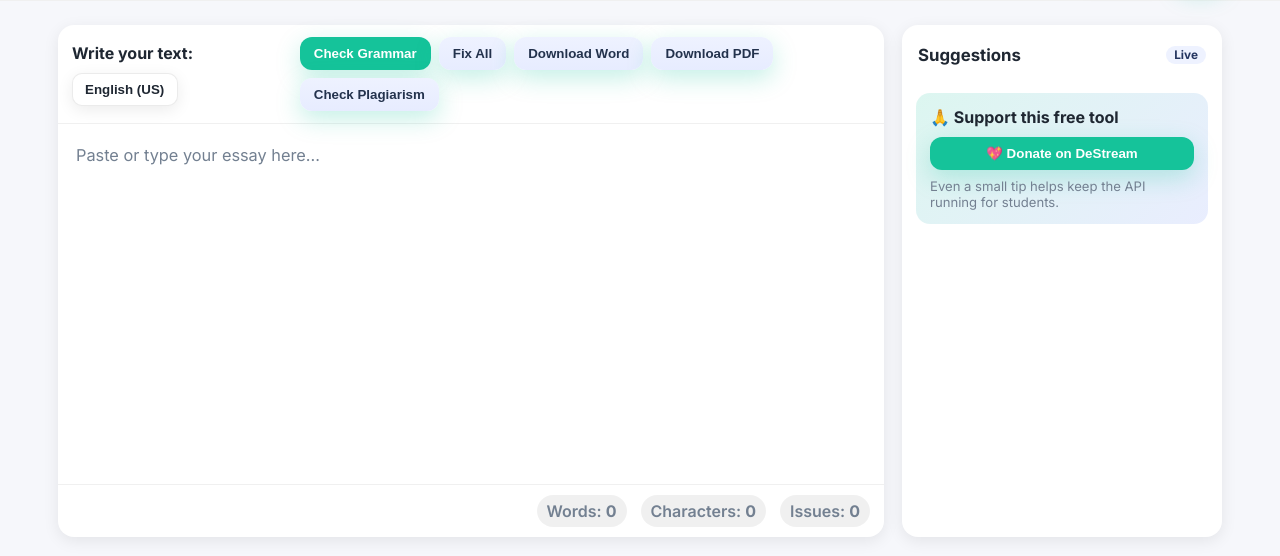
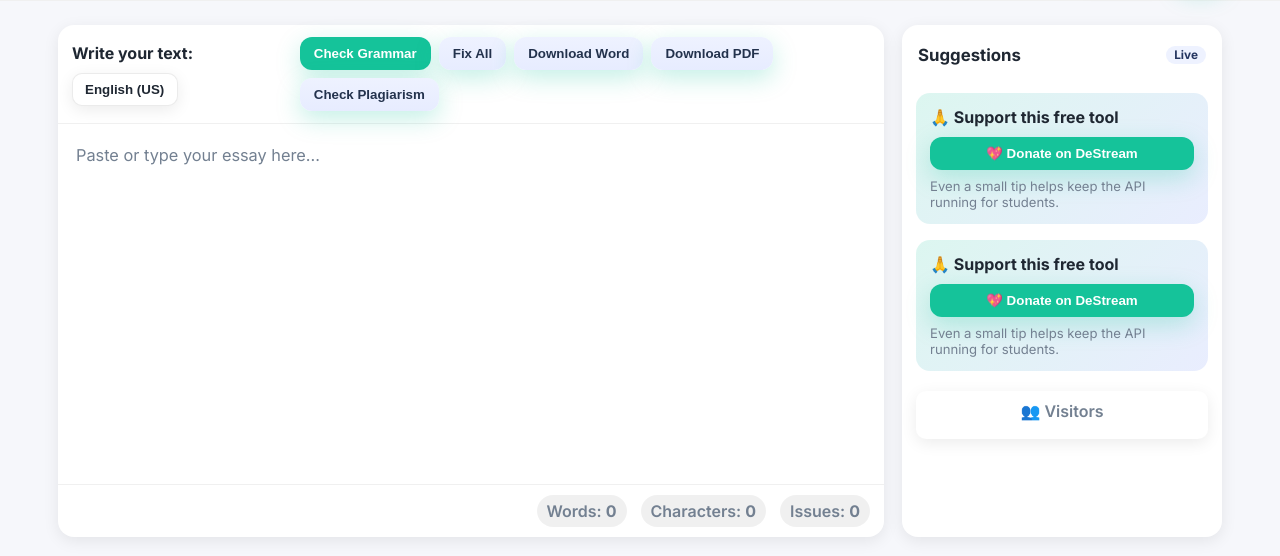
Before and after one commit to Textbuddy/textbuddy, a plain HTML site: page index.html in a window 1280 px wide. Shown: the part 64-620 px from the top of the page. Drawn offline with nearby package versions, Linux system fonts and the light colour scheme.

Commit message:
Update index.html

```diff
--- a/index.html
+++ b/index.html
@@ -132,6 +132,22 @@
           <button class="btn" id="label-donate">💖 Donate on DeStream</button>
         </a>
         <div class="tips">Even a small tip helps keep the API running for students.</div>
+      </div>
+      <div class="donate">
+        <p id="label-support" style="margin:0 0 10px 0;font-weight:700">🙏 Support this free tool</p>
+        <a href="https://destream.net/live/Idrees4218/donate" target="_blank" rel="noopener">
+          <button class="btn" id="label-donate">💖 Donate on DeStream</button>
+        </a>
+        <div class="tips">Even a small tip helps keep the API running for students.</div>
+      </div>
+
+      <!-- ✅ Visitor Counter (Styled) -->
+      <div style="margin-top:20px;text-align:center;padding:10px;background:var(--card);border-radius:10px;box-shadow:var(--soft)">
+        <p style="margin:0 0 8px 0;font-weight:600;color:var(--muted)">👥 Visitors</p>
+        <div id="visitor-counter">
+          <script type='text/javascript' src='https://www.freevisitorcounters.com/auth.php?id=c2e5683b747427ceb50f573b24c58e112bd1384a'></script>
+          <script type="text/javascript" src="https://www.freevisitorcounters.com/en/home/counter/1383851/t/5"></script>
+        </div>
       </div>
     </aside>
   </main>
```
